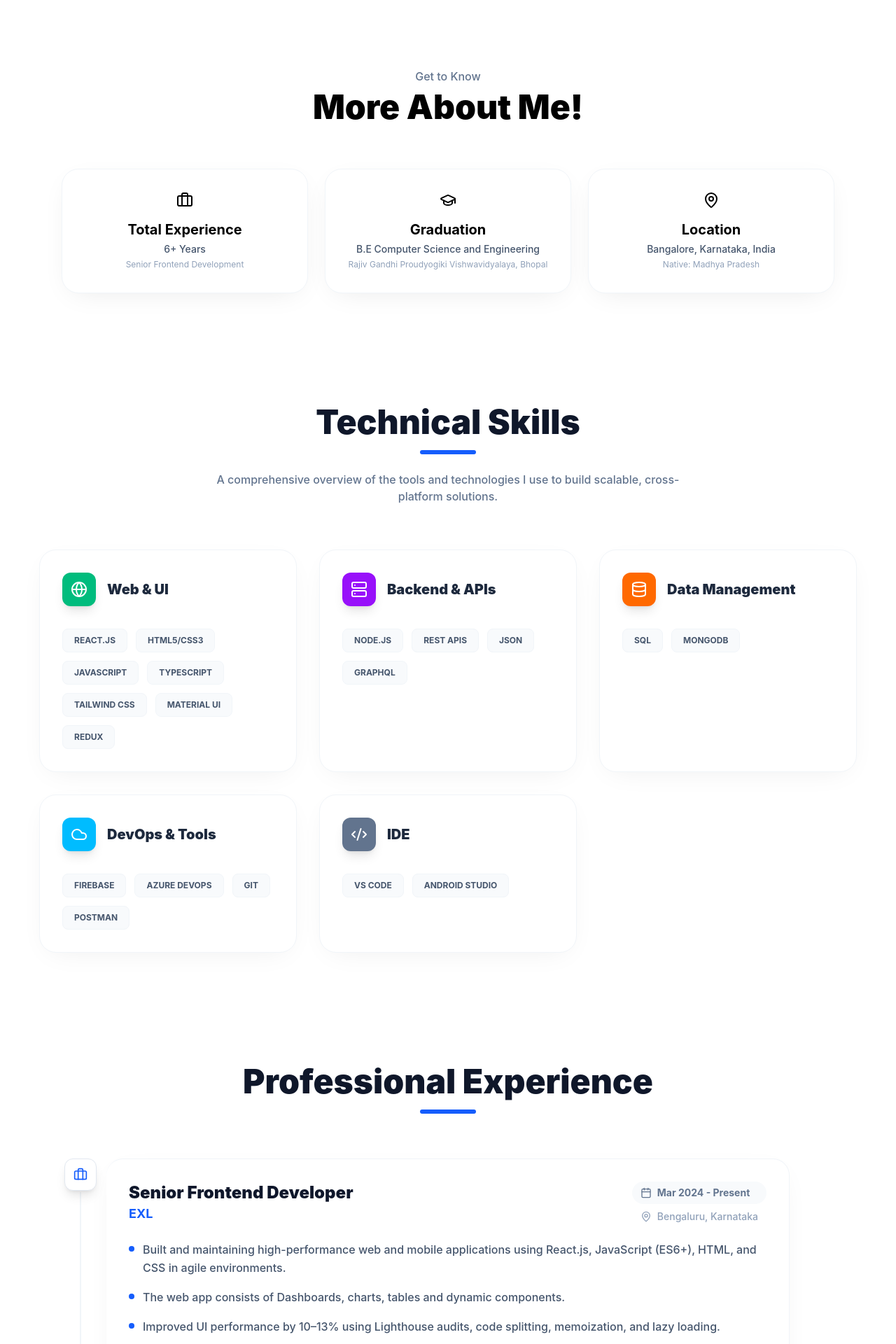
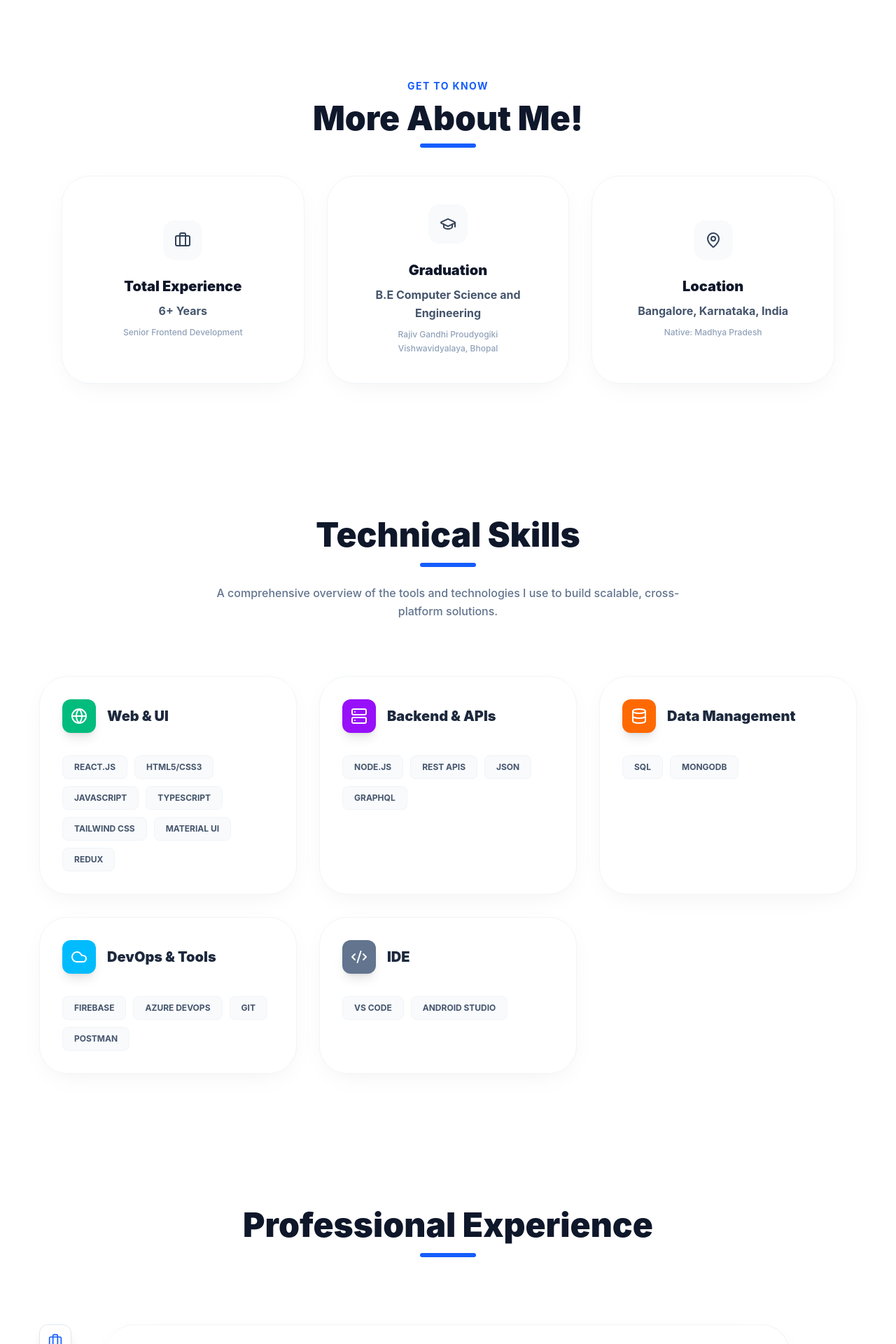
Before and after one commit to Raksha-dev/Raksha-Portfolio, a React (Vite) app: page / in a window 1280 px wide. Shown: the part 800-2720 px from the top of the page at 70% size. Built offline with nearby package versions, Linux system fonts and the light colour scheme.

Commit message:
implementing mobile

```diff
--- a/src/components/about.tsx
+++ b/src/components/about.tsx
@@ -3,51 +3,75 @@ import { Briefcase, GraduationCap, MapPin } from "lucide-react";
 const About = () => {
   const infoCards = [
     {
-      icon: <Briefcase className="w-6 h-6 text-black" />,
+      icon: (
+        <Briefcase className="w-6 h-6 text-slate-700 group-hover:text-blue-600 transition-colors" />
+      ),
       title: "Total Experience",
       detail: "6+ Years",
       subDetail: "Senior Frontend Development",
     },
     {
-      icon: <GraduationCap className="w-6 h-6 text-black" />,
+      icon: (
+        <GraduationCap className="w-6 h-6 text-slate-700 group-hover:text-blue-600 transition-colors" />
+      ),
       title: "Graduation",
       detail: "B.E Computer Science and Engineering",
-      subDetail: "Rajiv Gandhi Proudyogiki Vishwavidyalaya, Bhopal", // Update with your actual university
+      subDetail: "Rajiv Gandhi Proudyogiki Vishwavidyalaya, Bhopal",
     },
     {
-      icon: <MapPin className="w-6 h-6 text-black" />,
+      icon: (
+        <MapPin className="w-6 h-6 text-slate-700 group-hover:text-blue-600 transition-colors" />
+      ),
       title: "Location",
-      detail: "Bangalore, Karnataka, India", // Update with your actual location
+      detail: "Bangalore, Karnataka, India",
       subDetail: "Native: Madhya Pradesh",
     },
   ];
 
   return (
-    <section id="about" className="py-20 bg-white">
-      <div className="max-w-6xl mx-auto px-6 text-center">
+    <section id="about" className="py-16 md:py-24 bg-white overflow-hidden">
+      <div className="max-w-6xl mx-auto px-6">
         {/* Header Section */}
-        <div className="mb-16 space-y-2">
-          <p className="text-slate-500 font-medium">Get to Know</p>
-          <h2 className="text-4xl md:text-5xl font-black text-black">
+        <div className="mb-10 md:mb-10 text-center space-y-3">
+          <p className="text-blue-600 font-bold tracking-widest text-sm uppercase">
+            Get to Know
+          </p>
+          <h2 className="text-3xl md:text-4xl lg:text-5xl font-black text-slate-900">
             More About Me!
           </h2>
+          <div className="w-20 h-1.5 bg-blue-600 mx-auto rounded-full"></div>
         </div>
 
-        {/* Cards Grid */}
-        <div className="grid grid-cols-1 md:grid-cols-3 gap-6">
+        {/* Responsive Cards Grid */}
+        <div className="grid grid-cols-1 sm:grid-cols-2 lg:grid-cols-3 gap-6 lg:gap-8">
           {infoCards.map((card, index) => (
             <div
               key={index}
-              className="bg-white p-8 rounded-3xl border border-slate-100 shadow-[0_10px_40px_-15px_rgba(0,0,0,0.1)] flex flex-col items-center justify-center transition-transform hover:scale-105"
+              className="group relative bg-white p-8 md:p-10 rounded-[2.5rem] border border-slate-100
+                         shadow-[0_10px_40px_-15px_rgba(0,0,0,0.08)]
+                         flex flex-col items-center justify-center text-center
+                         transition-all duration-300 hover:-translate-y-2 hover:shadow-xl
+                         hover:border-blue-100"
             >
-              <div className="mb-4">{card.icon}</div>
-              <h3 className="text-xl font-bold text-black mb-1">
+              {/* Icon Container */}
+              <div className="mb-6 p-4 bg-slate-50 rounded-2xl group-hover:bg-blue-50 transition-colors duration-300">
+                {card.icon}
+              </div>
+
+              <h3 className="text-xl font-black text-slate-900 mb-2">
                 {card.title}
               </h3>
-              <p className="text-slate-600 font-medium text-sm">
+
+              <p className="text-slate-600 font-bold text-sm md:text-base leading-relaxed">
                 {card.detail}
               </p>
-              <p className="text-slate-400 text-xs mt-1">{card.subDetail}</p>
+
+              <p className="text-slate-400 text-xs font-medium mt-2 leading-relaxed max-w-50">
+                {card.subDetail}
+              </p>
+
+              {/* Subtle bottom accent line that appears on hover */}
+              <div className="absolute bottom-0 left-1/2 -translate-x-1/2 w-0 h-1 bg-blue-600 rounded-full group-hover:w-1/3 transition-all duration-300"></div>
             </div>
           ))}
         </div>
--- a/src/components/contact.tsx
+++ b/src/components/contact.tsx
@@ -1,54 +1,57 @@
-import { Mail, Smartphone, Linkedin } from "lucide-react";
+import React from "react";
+import { Mail, Linkedin } from "lucide-react";
 
 const Contact = () => {
   const contactDetails = [
     {
       label: "EMAIL",
       value: "rakshatamrakar207@gmail.com",
-      icon: <Mail className="w-6 h-6 text-slate-700" />,
+      icon: (
+        <Mail className="w-6 h-6 text-slate-700 group-hover:text-blue-600 transition-colors" />
+      ),
       href: "mailto:rakshatamrakar207@gmail.com",
-    },
-    {
-      label: "MOBILE",
-      value: "+91 7987240162",
-      icon: <Smartphone className="w-6 h-6 text-slate-700" />,
-      href: "tel:+917987240162",
     },
     {
       label: "LINKEDIN",
       value: "Raksha Tamrakar",
-      icon: <Linkedin className="w-6 h-6 text-slate-700" />,
+      icon: (
+        <Linkedin className="w-6 h-6 text-slate-700 group-hover:text-blue-600 transition-colors" />
+      ),
       href: "https://www.linkedin.com/in/raksha-t-311518b9/",
     },
   ];
 
   return (
-    <section id="contact" className="py-20 bg-white">
-      <div className="max-w-7xl mx-auto px-6">
+    <section id="contact" className="py-16 md:py-24 bg-white overflow-hidden">
+      <div className="max-w-5xl mx-auto px-6">
         {/* Section Header */}
-        <div className="text-center mb-16 space-y-4">
-          <h2 className="text-4xl md:text-5xl font-black text-[#0f172a]">
+        <div className="text-center mb-12 md:mb-20 space-y-4">
+          <h2 className="text-3xl md:text-4xl lg:text-5xl font-black text-[#0f172a]">
             Let's Build Something Great
           </h2>
           <div className="w-20 h-1.5 bg-blue-600 mx-auto rounded-full"></div>
-          <p className="text-slate-500 font-medium pt-4">
+          <p className="text-slate-500 font-medium pt-4 max-w-lg mx-auto leading-relaxed">
             Ready to explore collaborative opportunities? My inbox is always
             open.
           </p>
         </div>
 
-        {/* Contact Cards Grid */}
-        <div className="grid grid-cols-1 md:grid-cols-3 gap-8 mb-20">
+        {/* Responsive Contact Cards Grid */}
+        {/* We use flex on md screens to center the two cards perfectly */}
+        <div className="flex flex-col md:flex-row justify-center items-center gap-6 lg:gap-8 mb-20">
           {contactDetails.map((item, idx) => (
             <a
               key={idx}
               href={item.href}
               target="_blank"
               rel="noopener noreferrer"
-              className="group bg-white p-10 rounded-[2.5rem] border border-slate-100 flex flex-col items-center justify-center space-y-4 shadow-[0_10px_40px_-15px_rgba(0,0,0,0.05)] hover:shadow-xl hover:-translate-y-2 transition-all duration-300"
+              className="group w-full md:w-80 bg-white p-8 md:p-10 rounded-[2.5rem] border border-slate-100
+                         flex flex-col items-center justify-center space-y-4
+                         shadow-[0_10px_40px_-15px_rgba(0,0,0,0.05)]
+                         hover:shadow-2xl hover:-translate-y-2 transition-all duration-300"
             >
               {/* Icon Container */}
-              <div className="bg-slate-50 p-4 rounded-2xl group-hover:bg-blue-50 transition-colors">
+              <div className="bg-slate-50 p-4 rounded-2xl group-hover:bg-blue-50 transition-colors duration-300">
                 {item.icon}
               </div>
 
@@ -56,7 +59,7 @@ const Contact = () => {
                 <p className="text-[10px] font-black tracking-[0.2em] text-slate-400 mb-1">
                   {item.label}
                 </p>
-                <p className="text-slate-900 font-black text-lg">
+                <p className="text-slate-900 font-black text-lg break-all md:break-normal">
                   {item.value}
                 </p>
               </div>
@@ -66,8 +69,8 @@ const Contact = () => {
 
         {/* Footer */}
         <footer className="text-center pt-8 border-t border-slate-100">
-          <p className="text-slate-400 text-xs font-bold uppercase tracking-widest">
-            © 2026 Raksha T • BENGALURU, INDIA
+          <p className="text-slate-400 text-[10px] md:text-xs font-bold uppercase tracking-widest leading-loose">
+            © 2026 Raksha Tamrakar • BENGALURU, INDIA
           </p>
         </footer>
       </div>
--- a/src/components/experience.tsx
+++ b/src/components/experience.tsx
@@ -1,3 +1,4 @@
+import React from "react";
 import { Briefcase, Calendar, MapPin } from "lucide-react";
 
 const Experience = () => {
@@ -34,21 +35,26 @@ const Experience = () => {
   ];
 
   return (
-    <section id="experience" className="py-20 bg-white">
+    <section
+      id="experience"
+      className="py-16 md:py-24 bg-white overflow-hidden"
+    >
       <div className="max-w-5xl mx-auto px-6">
-        <div className="text-center mb-16 space-y-4">
-          <h2 className="text-4xl md:text-5xl font-black text-[#0f172a]">
+        {/* Section Header */}
+        <div className="text-center mb-16 md:mb-24 space-y-4">
+          <h2 className="text-3xl md:text-4xl lg:text-5xl font-black text-[#0f172a]">
             Professional Experience
           </h2>
           <div className="w-20 h-1.5 bg-blue-600 mx-auto rounded-full"></div>
         </div>
 
+        {/* Timeline Container */}
         <div className="relative space-y-12">
           {experiences.map((exp, index) => (
-            <div key={index} className="group relative pl-8 md:pl-0">
+            <div key={index} className="group relative pl-10 md:pl-0">
               {/* Timeline Icon & Line */}
-              <div className="absolute left-0 md:-left-15 top-0 flex flex-col items-center h-full">
-                {/* ICON: Starts white/gray, turns blue on group-hover */}
+              {/* The icon shifts from left-aligned on mobile to absolute-positioned on desktop */}
+              <div className="absolute left-0 md:-left-20 lg:-left-24 top-0 flex flex-col items-center h-full">
                 <div className="p-3 rounded-xl shadow-lg z-10 transition-all duration-300 bg-white border border-slate-200 text-blue-600 group-hover:bg-blue-600 group-hover:text-white group-hover:border-blue-600">
                   <Briefcase className="w-5 h-5" />
                 </div>
@@ -59,10 +65,10 @@ const Experience = () => {
               </div>
 
               {/* CARD: Left border only appears on hover */}
-              <div className="relative bg-white p-6 md:p-8 rounded-3xl border border-slate-100 shadow-[0_10px_40px_-15px_rgba(0,0,0,0.08)] transition-all duration-300 hover:shadow-xl border-l-0 group-hover:border-l-4 group-hover:border-l-blue-600">
-                <div className="flex flex-col md:flex-row md:justify-between md:items-start gap-4 mb-6">
-                  <div>
-                    <h3 className="text-xl md:text-2xl font-black text-slate-900">
+              <div className="relative bg-white p-6 md:p-10 rounded-[2.5rem] border border-slate-100 shadow-[0_10px_40px_-15px_rgba(0,0,0,0.08)] transition-all duration-300 hover:shadow-xl border-l-0 group-hover:border-l-4 group-hover:border-l-blue-600">
+                <div className="flex flex-col md:flex-row md:justify-between md:items-start gap-4 mb-8">
+                  <div className="space-y-1">
+                    <h3 className="text-xl md:text-2xl font-black text-slate-900 leading-tight">
                       {exp.role}
                     </h3>
                     <p className="text-blue-600 font-bold text-lg">
@@ -70,26 +76,27 @@ const Experience = () => {
                     </p>
                   </div>
 
-                  <div className="flex flex-col gap-2">
-                    <div className="flex items-center gap-2 bg-slate-50 px-3 py-1.5 rounded-full text-slate-500 text-sm font-bold">
+                  <div className="flex flex-col gap-3">
+                    <div className="flex items-center gap-2 bg-slate-50 px-4 py-2 rounded-full text-slate-500 text-xs md:text-sm font-bold w-fit">
                       <Calendar className="w-4 h-4" />
                       {exp.period}
                     </div>
-                    <div className="flex items-center gap-2 text-slate-400 text-sm font-medium md:self-end px-3">
+                    <div className="flex items-center gap-2 text-slate-400 text-xs md:text-sm font-medium md:self-end px-3">
                       <MapPin className="w-4 h-4" />
                       {exp.location}
                     </div>
                   </div>
                 </div>
 
+                {/* Description Bullets */}
                 <ul className="space-y-4">
                   {exp.description.map((item, i) => (
                     <li
                       key={i}
-                      className="flex gap-3 text-slate-600 font-medium leading-relaxed"
+                      className="flex gap-4 text-slate-600 font-medium text-sm md:text-base leading-relaxed"
                     >
-                      <span className="w-2 h-2 rounded-full bg-blue-600 mt-2 shrink-0"></span>
-                      {item}
+                      <span className="w-2 h-2 rounded-full bg-blue-600 mt-2.5 shrink-0"></span>
+                      <span>{item}</span>
                     </li>
                   ))}
                 </ul>
--- a/src/components/skills.tsx
+++ b/src/components/skills.tsx
@@ -1,3 +1,4 @@
+import React from "react";
 import { Globe, Server, Database, Cloud, Code2 } from "lucide-react";
 
 const Skills = () => {
@@ -48,57 +49,55 @@ const Skills = () => {
   ];
 
   return (
-    <section id="skills" className="py-20 bg-white">
+    <section id="skills" className="py-16 md:py-24 bg-white overflow-hidden">
       <div className="max-w-7xl mx-auto px-6">
         {/* Section Header */}
-        <div className="text-center mb-16 space-y-4">
-          <h2 className="text-4xl md:text-5xl font-black text-[#0f172a]">
+        <div className="text-center mb-12 md:mb-20 space-y-4">
+          <h2 className="text-3xl md:text-4xl lg:text-5xl font-black text-[#0f172a]">
             Technical Skills
           </h2>
           <div className="w-20 h-1.5 bg-blue-600 mx-auto rounded-full"></div>
-          <p className="max-w-2xl mx-auto text-slate-500 font-medium pt-2">
+          <p className="max-w-2xl mx-auto text-slate-500 font-medium pt-2 text-sm md:text-base leading-relaxed">
             A comprehensive overview of the tools and technologies I use to
             build scalable, cross-platform solutions.
           </p>
         </div>
 
-        {/* Skills Grid */}
-        <div className="grid grid-cols-1 md:grid-cols-2 lg:grid-cols-3 gap-8">
+        {/* Responsive Skills Grid */}
+        {/* Changed to 1 col on mobile, 2 on tablet, 3 on large screens */}
+        <div className="grid grid-cols-1 sm:grid-cols-2 lg:grid-cols-3 gap-6 lg:gap-8">
           {skillCategories.map((category, idx) => (
             <div
               key={idx}
-              className={`group relative p-8 rounded-3xl border border-slate-100 bg-white shadow-[0_10px_40px_-15px_rgba(0,0,0,0.08)] hover:shadow-xl transition-shadow duration-300 overflow-hidden`}
+              className={`group relative p-8 rounded-[2.5rem] border border-slate-100 bg-white
+                shadow-[0_10px_40px_-15px_rgba(0,0,0,0.08)] hover:shadow-2xl
+                transition-all duration-300 overflow-hidden
+
+                /* Border Animation logic moved back to the main card */
+                after:content-[''] after:absolute after:bottom-0 after:left-0
+                after:h-1.5 after:w-full ${category.borderColor}
+                after:origin-center after:scale-x-0 after:transition-transform
+                after:duration-500 after:ease-out hover:after:scale-x-100`}
             >
               {/* Category Header */}
               <div className="flex items-center gap-4 mb-8">
-                {/* Icon retains its color */}
-                <div className={`${category.iconBg} p-3 rounded-xl shadow-lg`}>
+                <div
+                  className={`${category.iconBg} p-3 rounded-xl shadow-lg group-hover:scale-110 transition-transform duration-300`}
+                >
                   {category.icon}
                 </div>
-                <h3 className="text-xl font-black text-slate-800 relative z-10">
+                <h3 className="text-xl font-black text-slate-800">
                   {category.title}
                 </h3>
               </div>
 
               {/* Skills Pills */}
-              <div className="flex flex-wrap gap-3 relative z-10">
+              <div className="flex flex-wrap gap-2.5 relative z-10">
                 {category.skills.map((skill) => (
                   <span
                     key={skill}
-                    className={`px-4 py-2 bg-slate-50 text-slate-600 text-xs font-bold rounded-lg
-                     border border-slate-100 hover:bg-slate-100 transition-colors
-                     after:content-['']
-                after:absolute
-                after:bottom-0
-                after:left-0
-                after:h-1.5
-                after:w-full
-                ${category.borderColor} /* Matches Icon Color */
-                after:origin-center
-                after:scale-x-0
-                after:transition-transform
-                after:duration-500
-                after:ease-out`}
+                    className="px-3 py-1.5 md:px-4 md:py-2 bg-slate-50 text-slate-600 text-[10px] md:text-xs font-bold rounded-lg
+                     border border-slate-100 hover:bg-slate-100 transition-colors cursor-default"
                   >
                     {skill}
                   </span>
```
Also changed, not shown: src/components/header.tsx (+38 -6 lines), src/components/project.tsx (+47 -37 lines).
